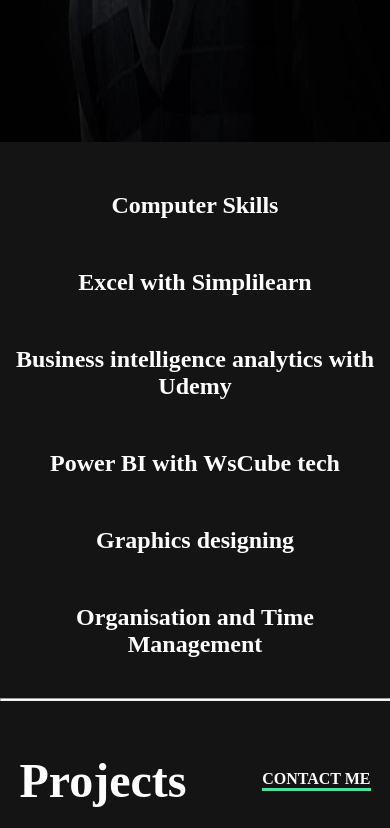
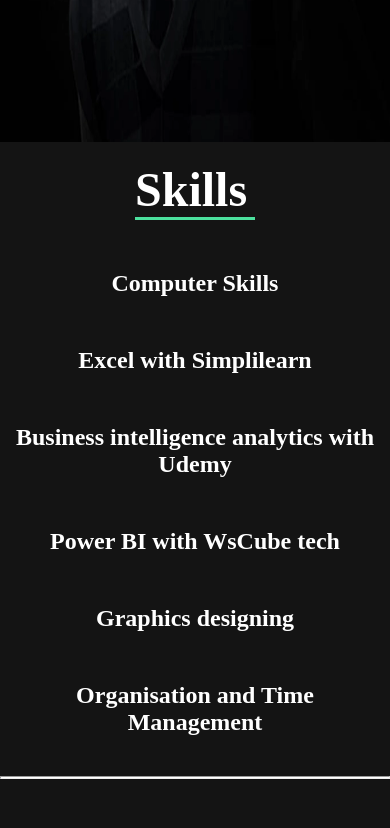
Before and after one commit to Marvel123g/Portfolio2, a plain HTML site: page index.html in a window 390 px wide. Shown: the part 1134-1962 px from the top of the page. Drawn offline with Linux system fonts and the light colour scheme.

Commit message:
added a new text in the html file and added a new styling in main.scss

```diff
--- a/index.html
+++ b/index.html
@@ -48,23 +48,26 @@
 
         <main>
             <div class="skills">
+                <h1 class="underline">Skills</h1>
+                <div class="skills-list">
                     <div class="item">
-                    <h1>Computer Skills</h1>
+                    <h2>Computer Skills</h2>
                     </div>
                     <div class="item">
-                    <h1>Excel with Simplilearn</h1>
+                        <h2>Excel with Simplilearn</h2>
                     </div>
                     <div class="item">
-                    <h1>Business intelligence analytics with Udemy</h1>
+                        <h2>Business intelligence analytics with Udemy</h2>
                     </div>
                     <div class="item">
-                    <h1>Power BI with WsCube tech</h1>
+                        <h2>Power BI with WsCube tech</h2>
                     </div>
                     <div class="item">
-                    <h1>Graphics designing</h1>
+                        <h2>Graphics designing</h2>
                     </div>
                     <div class="item">
-                    <h1>Organisation and Time Management</h1>
+                        <h2>Organisation and Time Management</h2>
+                    </div>
                 </div>
             </div>
             <hr>
--- a/scss/_main.scss
+++ b/scss/_main.scss
@@ -2,7 +2,25 @@
 @use 'mixins' as *;
 @use 'variable' as *;
 
+
 .skills{
+    display: flex;
+    flex-direction: column;
+    h1{
+        font-size: 3rem;
+        margin-left: 2rem;
+        width: 12%;
+        min-width: 120px;
+        margin-top: 20px;
+        @media (max-width:640px) {
+            margin-left: 0;
+        }
+    }
+    @media (max-width:640px) {
+        align-items: center;
+    }
+}
+.skills-list{
     @include grid;
     grid-gap: 50px;
     margin-top: 50px;
@@ -17,8 +35,8 @@
 }
 
 .item{
-    h1{
-        font-size: 2rem;
+    h2{
+        font-size: 2.2rem;
         @media (max-width:900px) {
             font-size:1.5rem ;
         }
@@ -91,7 +109,7 @@ hr{
          @media (max-width:640px) {
             &:hover .hover{
                 opacity: 1;
-                pointer-events: none;
+                // pointer-events: none;
             }
         }
         img{
@@ -118,9 +136,11 @@ hr{
             transition: opacity 0.3s ease;
             @media (max-width:640px) {
                 top:1.2rem;
-                left: -11rem;
+                margin-left: .7rem;
+                left: 0 !important;
                 position: relative;
                 flex-direction: row;
+                justify-content: flex-start;
                 height: 5%;
                 background-color: transparent;
                 opacity: 1;
```
Also changed, not shown: index.css, 1 other file. Lines whose indentation alone changed are shown as unchanged.
